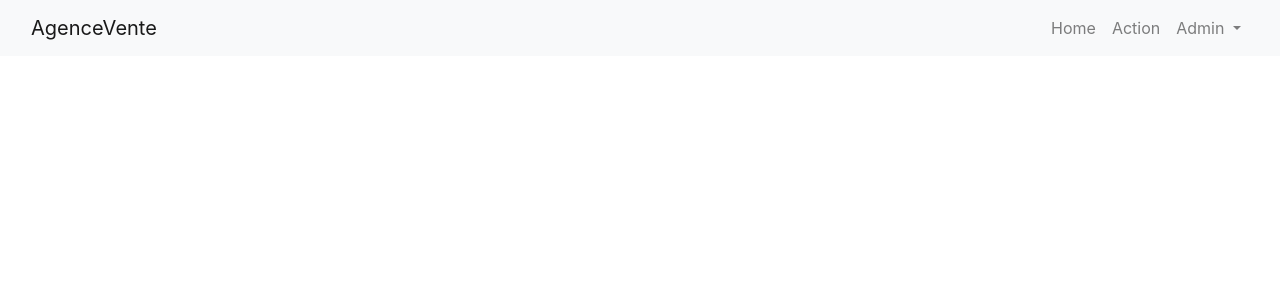
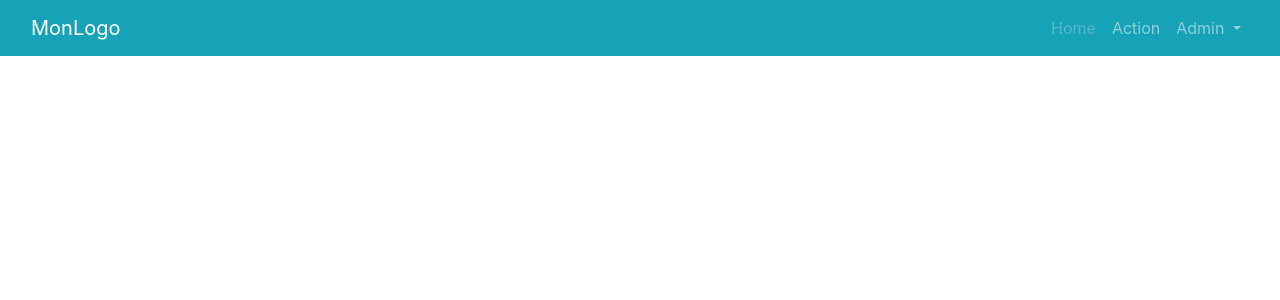
Before and after one commit to abakarabdelsalam/Agence-vente, an Angular app in the folder AgenceVente/: page / in a window 1280 px wide. Shown: the top 300 px of the page. Built offline with nearby package versions, Linux system fonts and the light colour scheme.

Commit message:
Liaisons de pptés et evnts

```diff
--- a/AgenceVente/src/app/header/header.component.html
+++ b/AgenceVente/src/app/header/header.component.html
@@ -1,13 +1,13 @@
-<nav class="navbar navbar-expand-lg navbar-light bg-light">
+<nav class="navbar navbar-expand-lg navbar-dark bg-info">
     <div class="container-fluid">
-        <a class="navbar-brand" href="#">AgenceVente</a>
+        <a class="navbar-brand" href="#" (click)=onClick()> {{logo}} </a>
         <button class="navbar-toggler" type="button" data-bs-toggle="collapse" data-bs-target="#navbarSupportedContent" aria-controls="navbarSupportedContent" aria-expanded="false" aria-label="Toggle navigation">
       <span class="navbar-toggler-icon"></span>
     </button>
         <div class="collapse navbar-collapse" id="navbarSupportedContent">
             <ul class="navbar-nav ml-auto">
                 <li class="nav-item">
-                    <a class="nav-link" aria-current="page" href="#">Home</a>
+                    <a class="nav-link" [ngClass]="{disabled: isDisabled}" aria-current="page" href="#">Home</a>
                 </li>
                 <li class="nav-item">
                     <a class="nav-link" aria-current="page" href="#">Action</a>
--- a/AgenceVente/src/app/header/header.component.ts
+++ b/AgenceVente/src/app/header/header.component.ts
@@ -6,10 +6,16 @@
   styleUrls: ['./header.component.css']
 })
 export class HeaderComponent implements OnInit {
+  logo = 'MonLogo'
+  isDisabled = true;
 
   constructor() { }
 
   ngOnInit(): void {
   }
 
+  onClick() {
+    this.isDisabled = false;
+  }
+
 }
```
